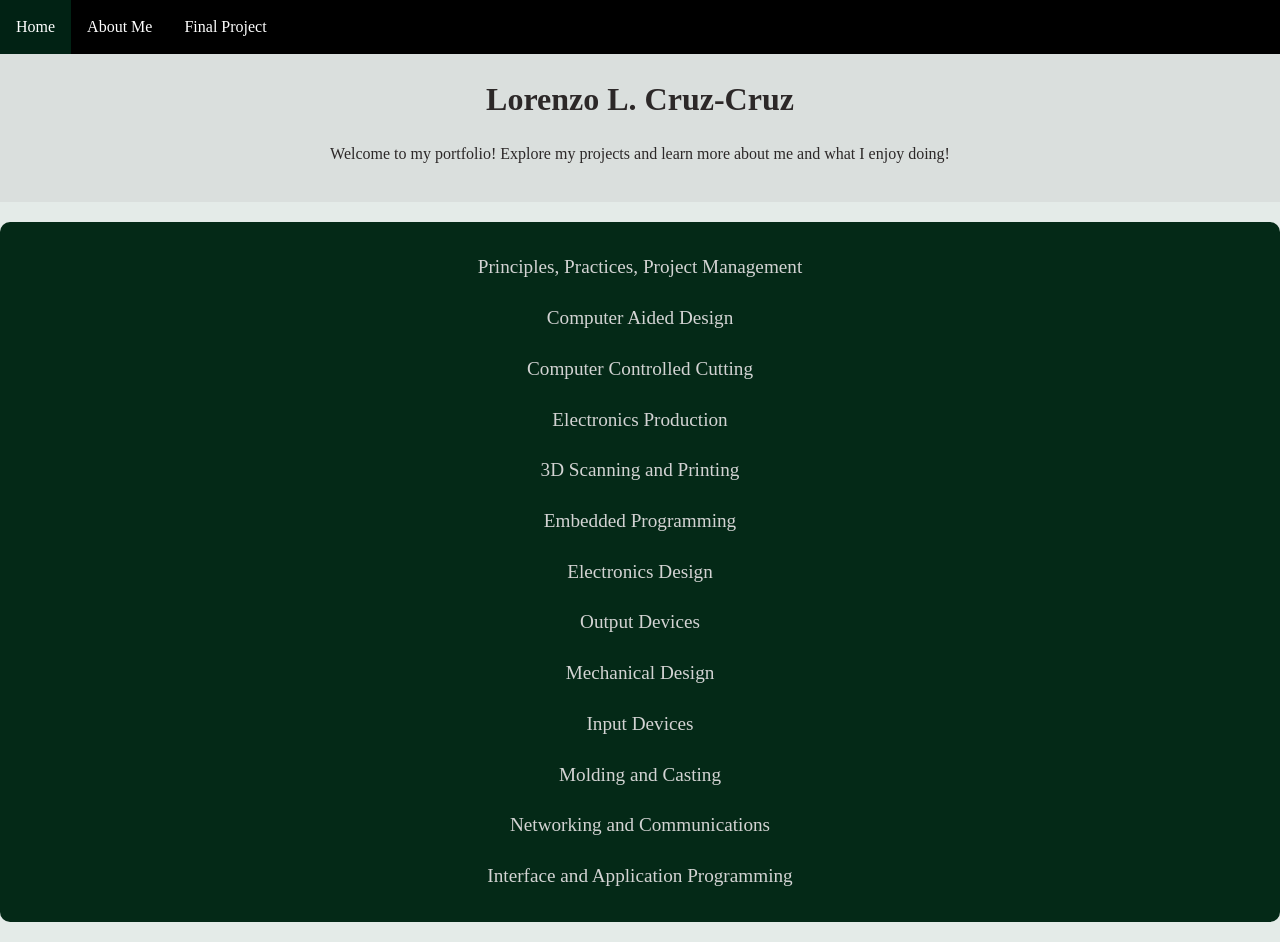
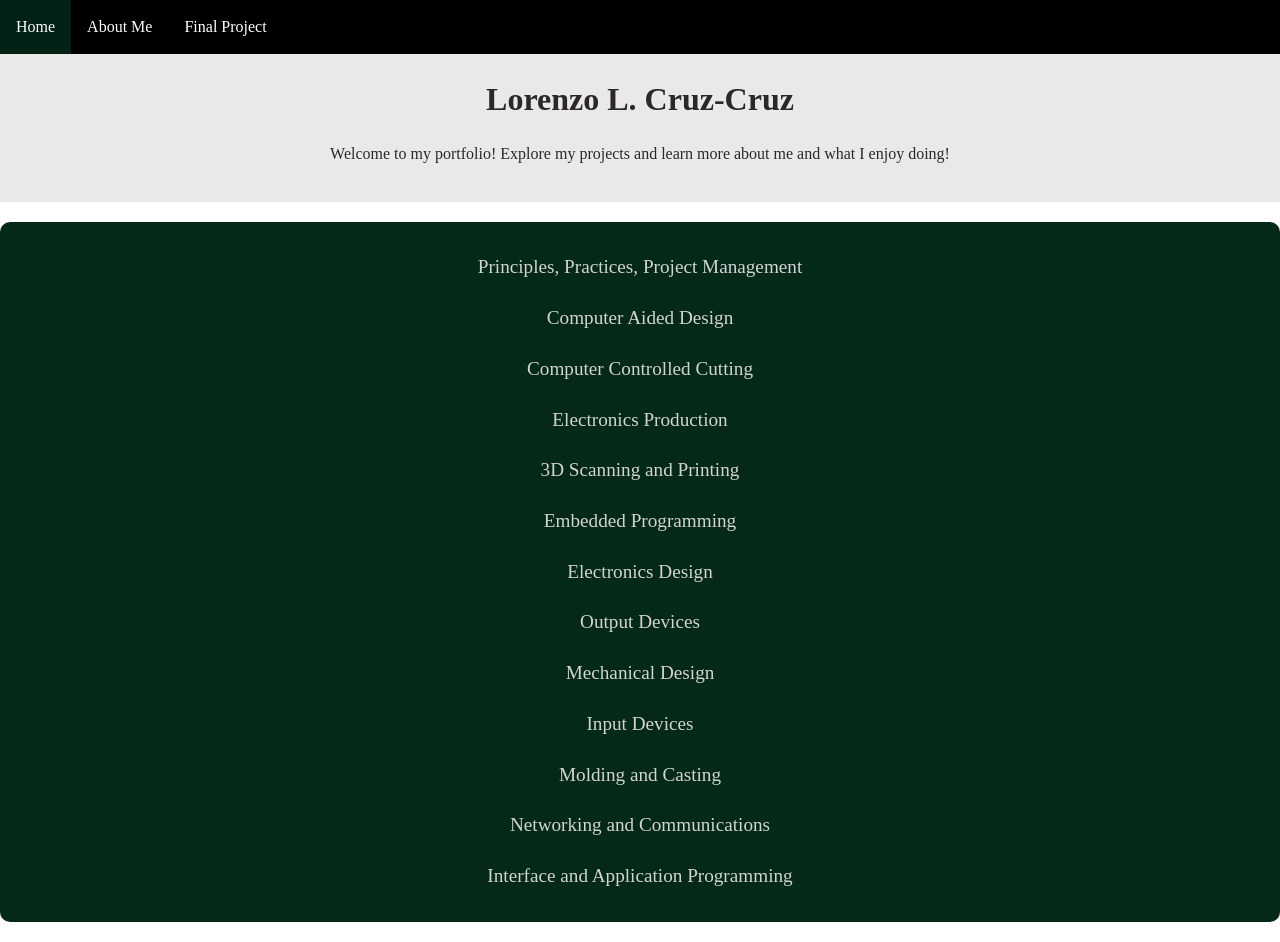
Before and after one commit to LorenzoCruzCruz/LorenzoCruzCruz.github.io, a plain HTML site: page index.html in a window 1280 px wide. Drawn offline with Linux system fonts and the light colour scheme.

Commit message:
Color Background

```diff
--- a/css/styles.css
+++ b/css/styles.css
@@ -6,7 +6,7 @@ body {
     line-height: 1.6;
     margin: 0;
     padding: 0;
-    background-color: #e4ebe8; /* Backkk back background */
+    background-color: #ffffff; /* Backkk back background */
     color: #D3D3D3; /* Light gray text */
 }
 
@@ -37,7 +37,7 @@ nav ul li a:hover {
 
 /* Header */
 header {
-    background-color: #dadfdd; /* background of second header/title screen */
+    background-color: #e9e9e9; /* background of second header/title screen */
     padding: 20px;
     text-align: center;
     color: #2c2828; /* White text for the header */
```
